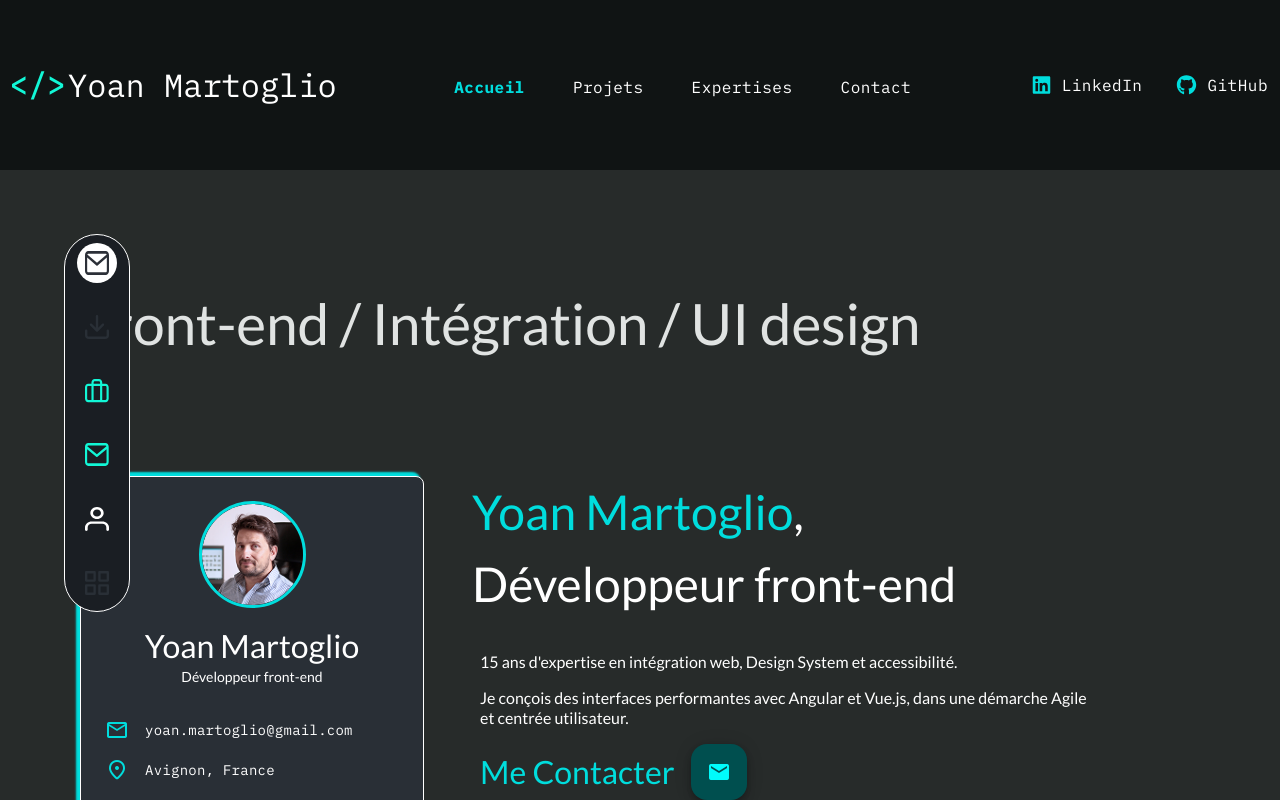
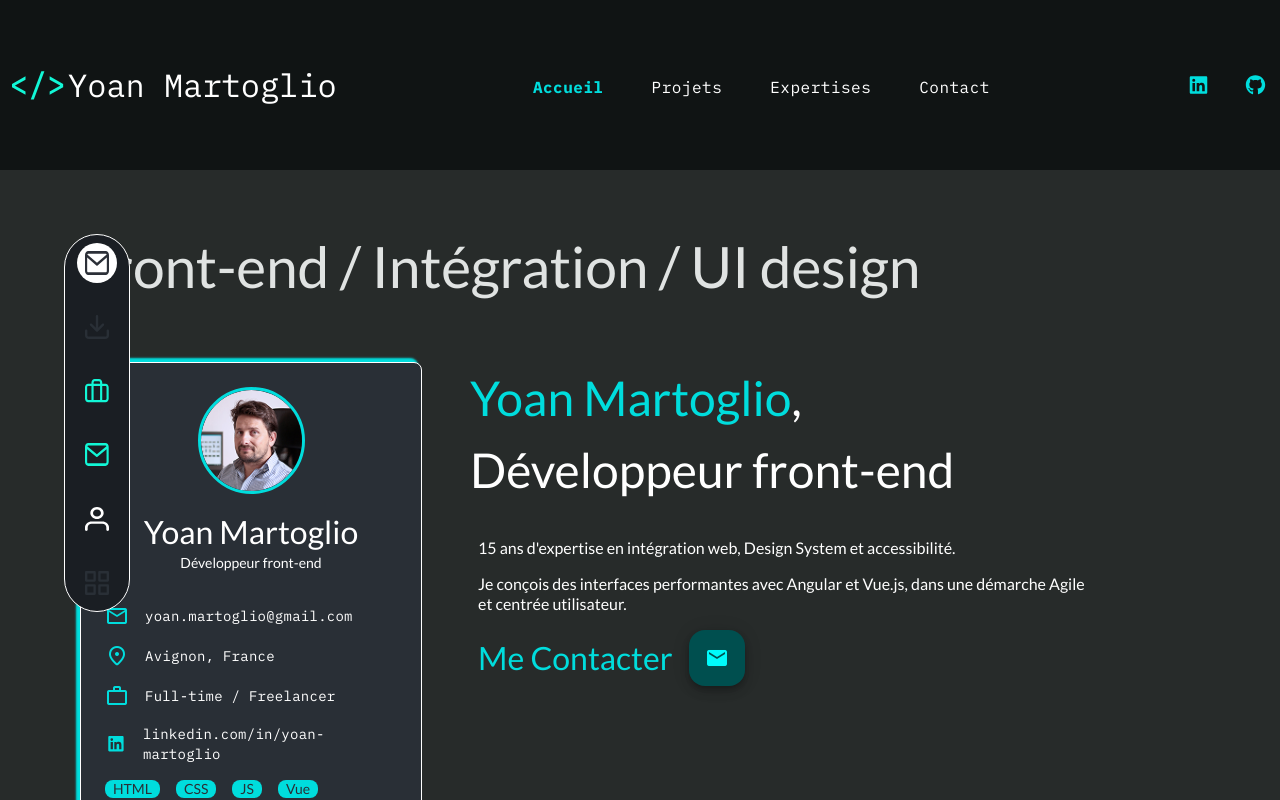
Before and after one commit to YoanMartoglio/angular-21-demo-website, an Angular app: page / in a window 1280 px wide. Shown: the top 800 px of the page. Built offline with nearby package versions, Linux system fonts and the light colour scheme.

Commit message:
feat(tailwindcss): add TailwindCSS

```diff
--- a/angular.json
+++ b/angular.json
@@ -37,7 +37,7 @@
             "stylePreprocessorOptions": {
               "includePaths": ["src/styles"]
             },
-            "styles": ["src/styles/styles.scss"]
+            "styles": ["src/styles/tailwind.css", "src/styles/styles.scss"]
           },
           "configurations": {
             "production": {
--- a/package.json
+++ b/package.json
@@ -37,7 +37,9 @@
     "@fortawesome/angular-fontawesome": "^4.0.0",
     "@fortawesome/fontawesome-svg-core": "^7.1.0",
     "@fortawesome/free-brands-svg-icons": "^7.1.0",
+    "@tailwindcss/postcss": "^4.1.17",
     "rxjs": "~7.8.0",
+    "tailwindcss": "^4.1.17",
     "tslib": "^2.3.0"
   },
   "devDependencies": {
--- a/src/styles/styles.scss
+++ b/src/styles/styles.scss
@@ -4,3 +4,4 @@
 
 @forward 'base/typography';
 @forward 'material';
+@use 'tailwindcss';
--- /dev/null
+++ b/src/styles/tailwind.css
@@ -0,0 +1 @@
+@import 'tailwindcss';
```
Also changed, not shown: .postcssrc.json (added), 1 other file (tests, documents, lock files or other folders).
